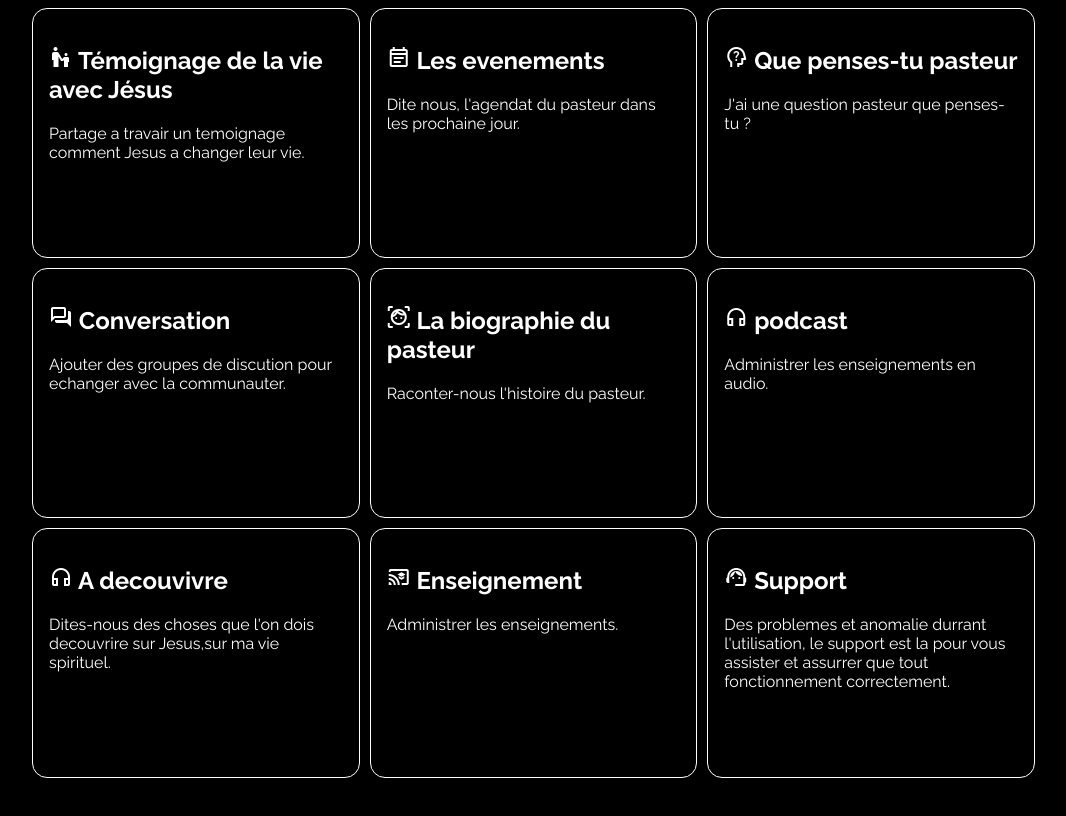
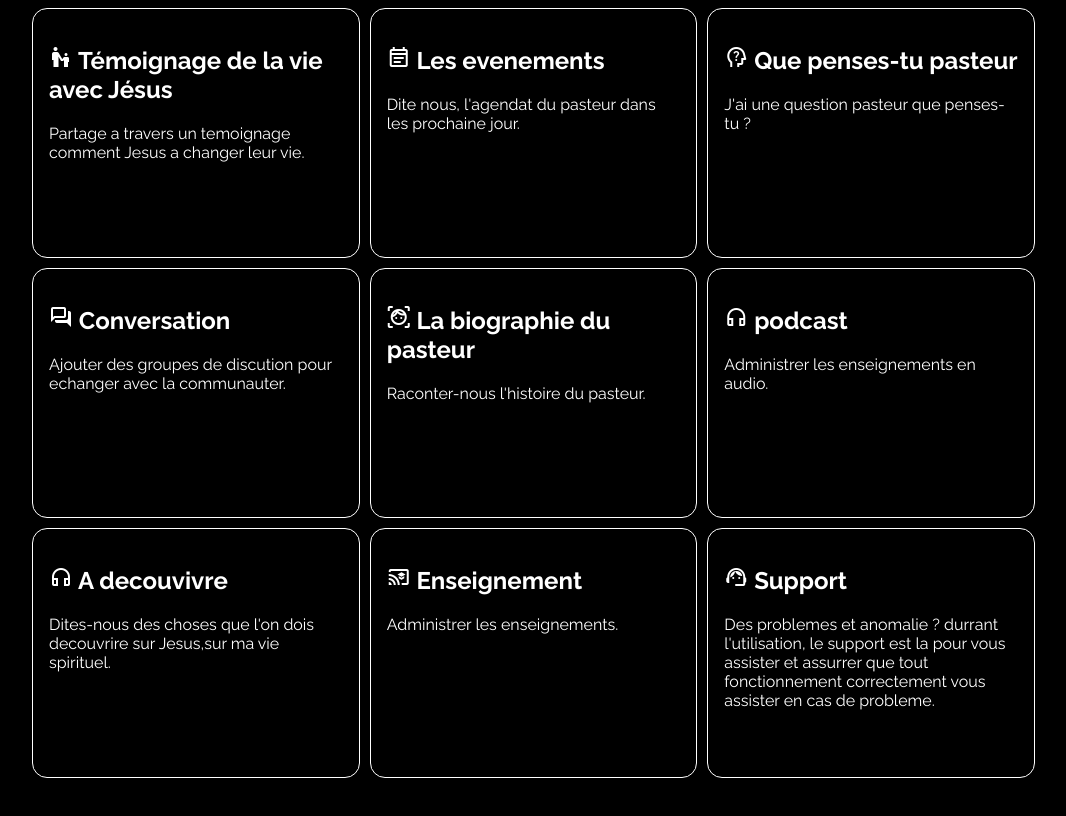
Before and after one commit to sarobidy12/front-pasteur-rosy, a Next.js app: page /admin in a window 1280 px wide. Shown: the part 540-1356 px from the top of the page, without its empty margins (101-1167 px from the left). Built offline with nearby package versions, Linux system fonts and the light colour scheme.

Commit message:
push text

```diff
--- a/app/admin/page.tsx
+++ b/app/admin/page.tsx
@@ -35,7 +35,7 @@ const Admin = () => {
             <span className="material-symbols-outlined">escalator_warning</span>
           }
           title="Témoignage de la vie avec Jésus"
-          description="Partage a travair un temoignage comment Jesus a changer leur vie."
+          description="Partage a travers un temoignage comment Jesus a changer leur vie."
           href="/admin/vie-avec-jesus"
         />
         <Card
@@ -95,7 +95,7 @@ const Admin = () => {
             <span className="material-symbols-outlined">support_agent</span>
           }
           title="Support"
-          description="Des problemes et anomalie durrant l'utilisation, le support est la pour vous assister et assurrer que tout fonctionnement correctement."
+          description="Des problemes et anomalie ? durrant l'utilisation, le support est la pour vous assister et assurrer que tout fonctionnement correctement vous assister en cas de probleme."
           href="/admin/Support"
         />
       </div>
```
